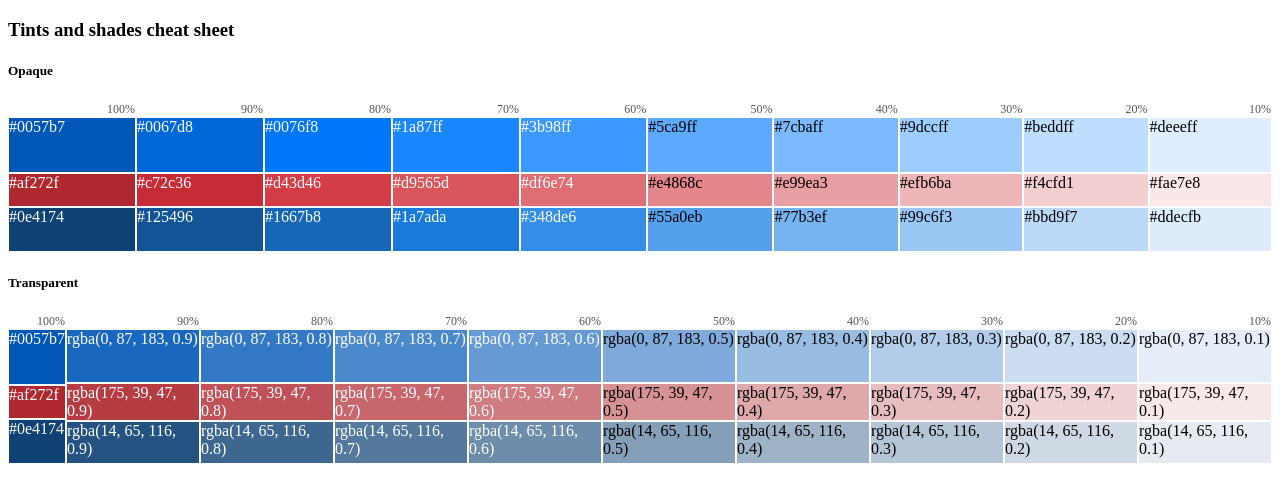
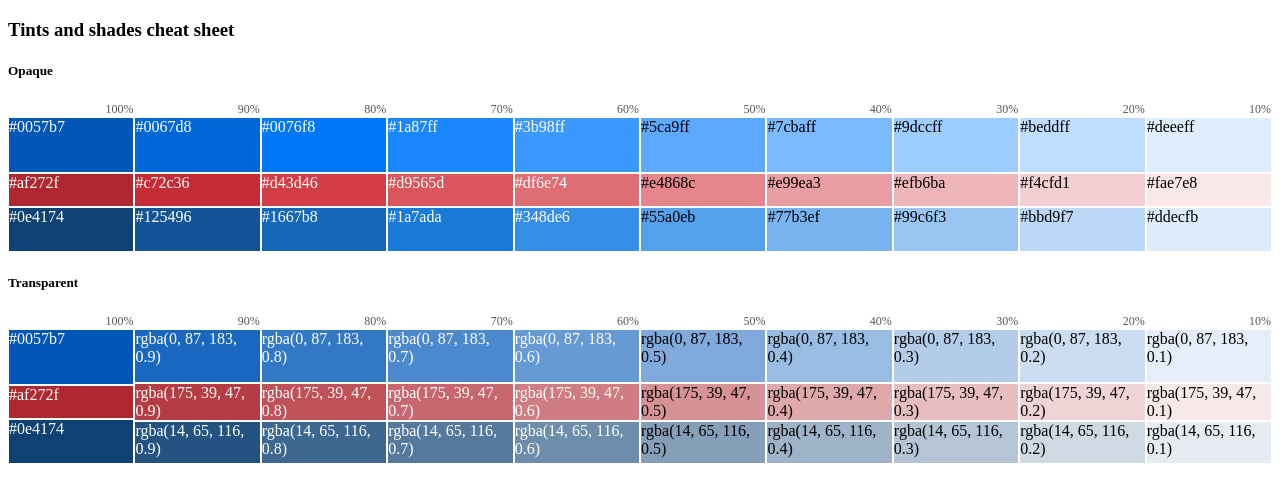
Before and after one commit to buttonbag/color-values, a plain HTML site: page index.html in a window 1280 px wide. Drawn offline with Linux system fonts and the light colour scheme.

Commit message:
same widths

```diff
--- a/style.scss
+++ b/style.scss
@@ -79,7 +79,7 @@ $tints: 100, 95, 90, 85, 80, 75, 70, 65, 60, 55, 50, 45, 40, 35, 30, 25, 20, 15,
 .bc-tints {
 	display: flex;
 	.tint {
-		flex: 1 1 auto;
+		flex: 1 1 0;
 		margin: 1px;
 		display: flex;
 		justify-content: space-between;
```
Also changed, not shown: style.css.
